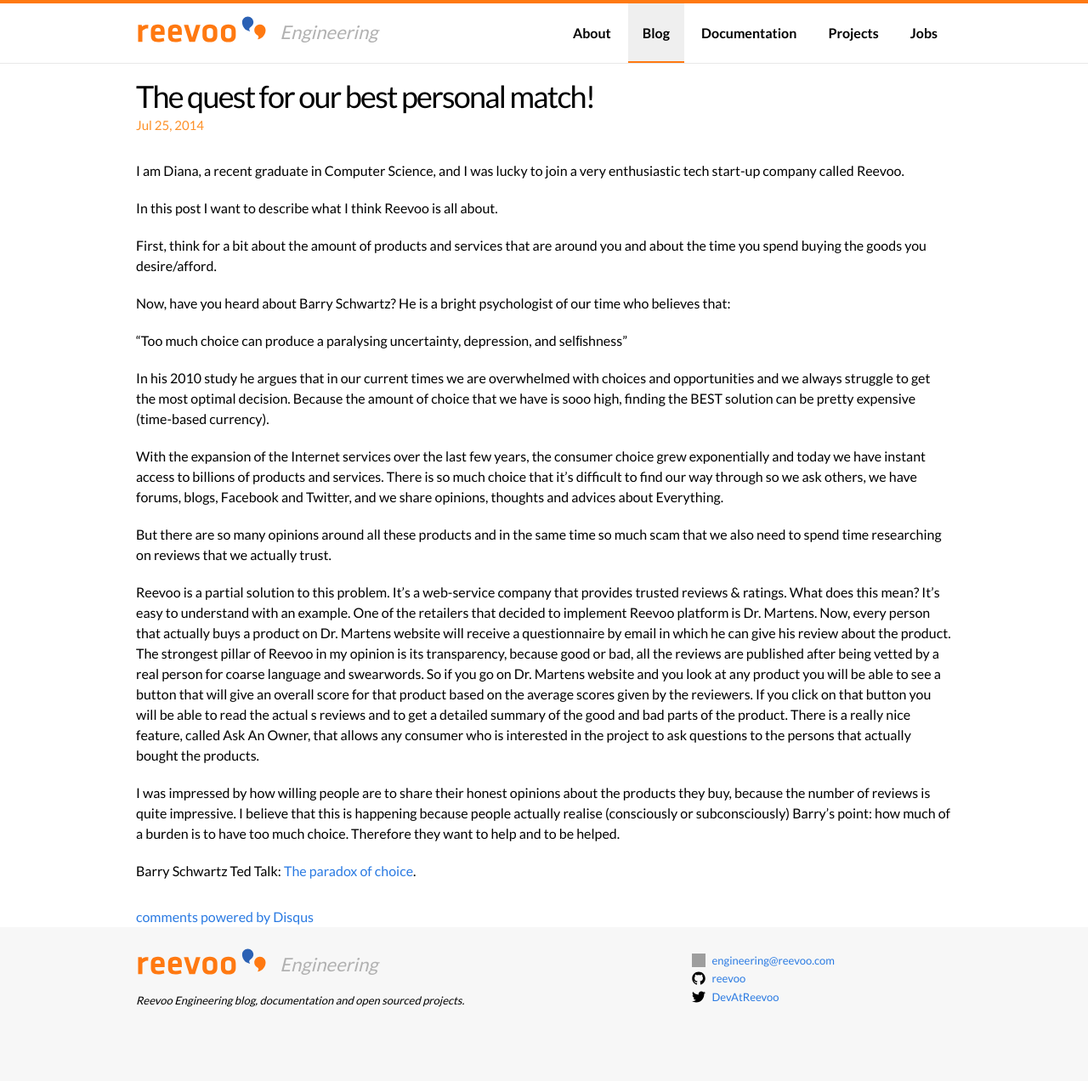
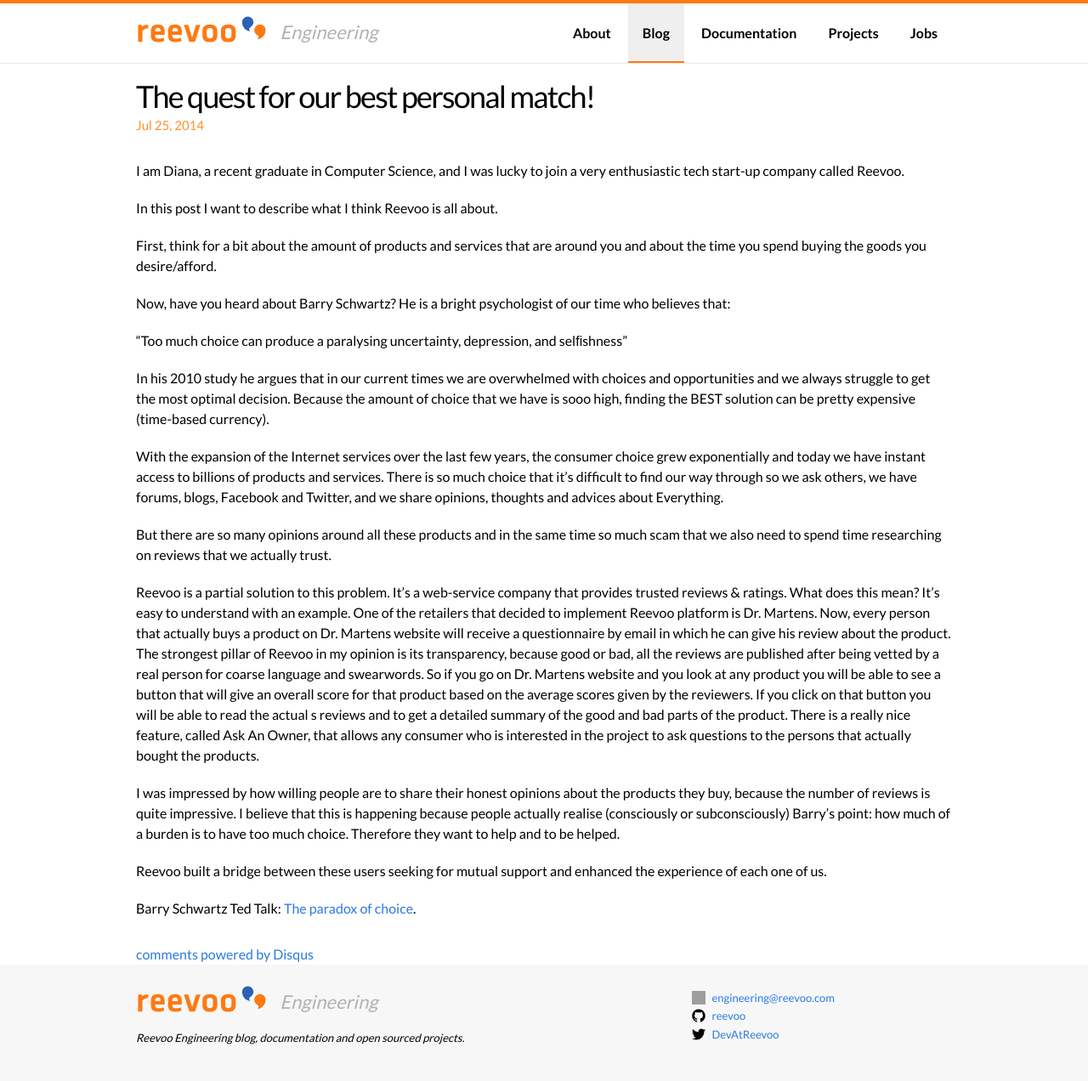
Before and after one commit to reevoo/reevoo.github.io, a Jekyll site: the page built from _posts/2014-07-25-about-reevoo.markdown, in a window 1280 px wide. Shown: the whole page at 85% size. Built offline with Jekyll 4.4.1, drawn with Linux system fonts in a browser that asks for light colours; comment, search, counter and statistics services are not loaded; before the commit the page ends 1228 px from its top, so only the background shows below that; grey boxes are pictures that could not be loaded.

Commit message:
Modified conclusion

```diff
--- a/_posts/2014-07-25-about-reevoo.markdown
+++ b/_posts/2014-07-25-about-reevoo.markdown
@@ -31,6 +31,8 @@
 
 I was impressed by how willing people are to share their honest opinions about the products they buy, because the number of reviews is quite impressive. I believe that this is happening because people actually realise (consciously or subconsciously) Barry’s point: how much of a burden is to have too much choice. Therefore they want to help and to be helped.
 
+Reevoo built a bridge between these users seeking for mutual support and enhanced the experience of each one of us.
+
 
 Barry Schwartz Ted Talk: [The paradox of choice][Barry].
 
```
